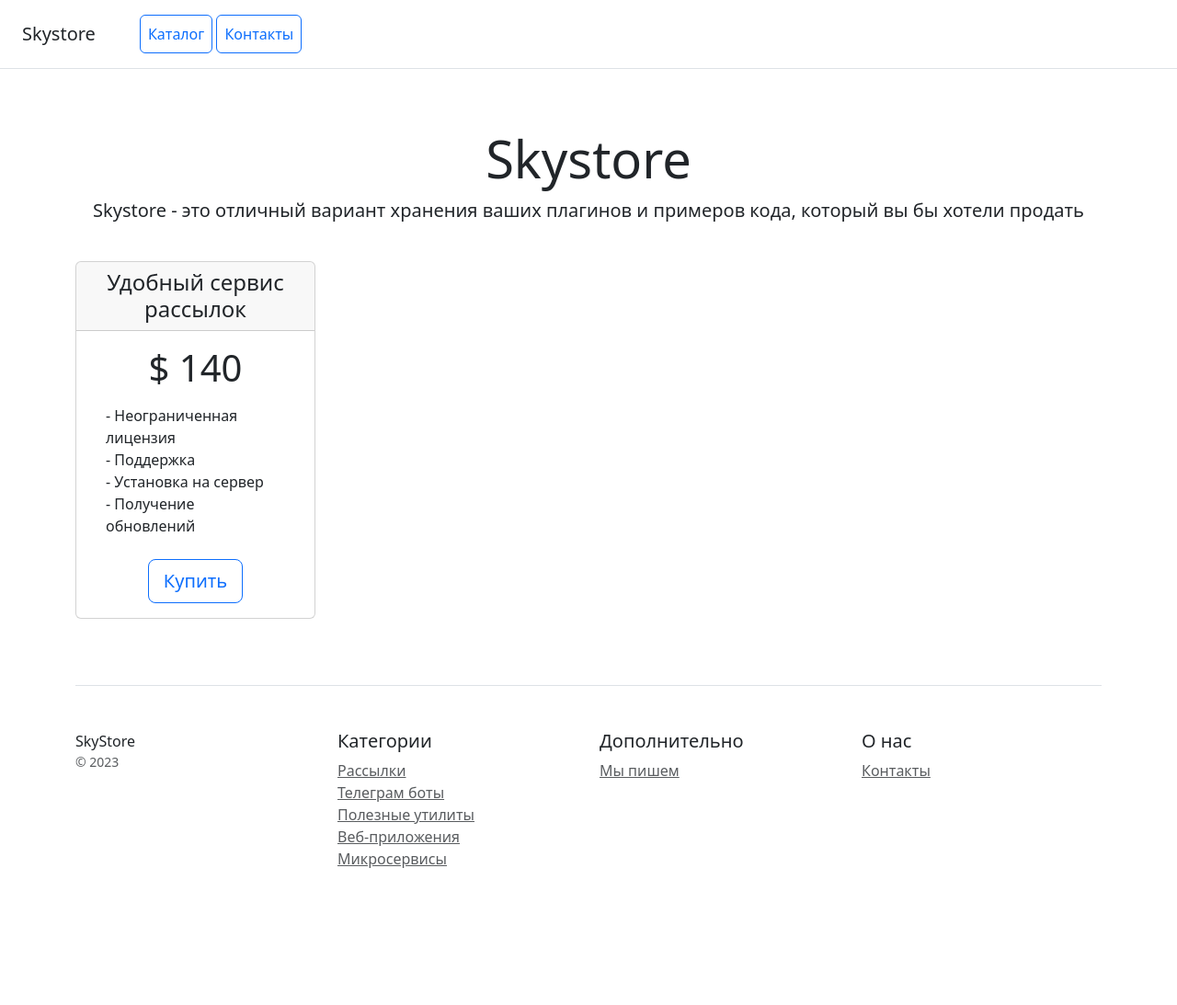
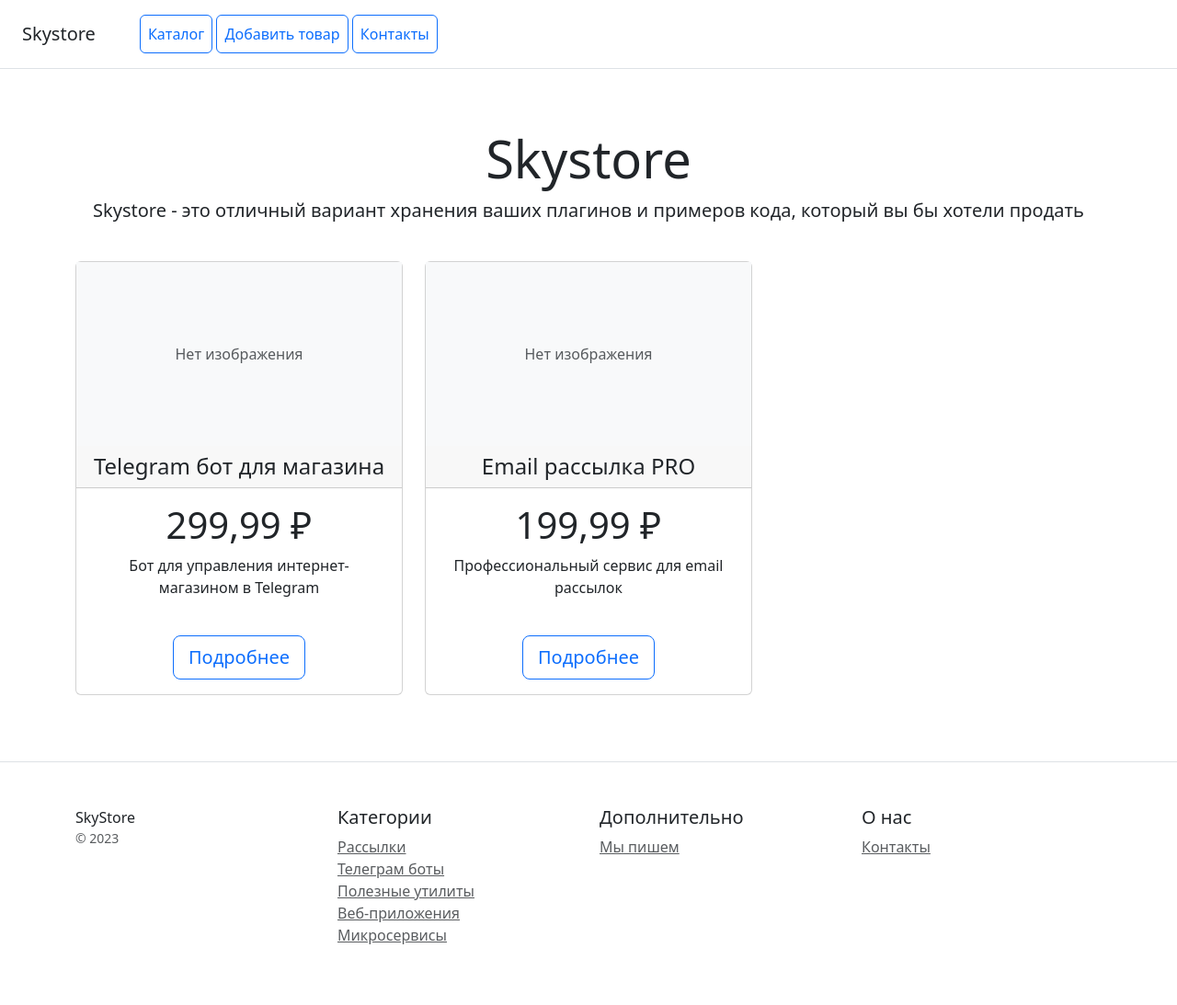
Before and after one commit to VoloshchenkoDmitry/-Web_page, a Django app: page / in a window 1280 px wide. Shown: the whole page at 92% size. Before the commit the page ends 944 px from the top, so only its background shows below. Run offline with Django 4.2, Linux system fonts and the light colour scheme; data comes from the database, SQL or seed files in the repository.

Commit message:
Создан новый контроллер и шаблон для отображения страницы с подробной информацией о товаре, добавлен в шаблон главной страницы код для отображения списка товаров с помощью цикла

```diff
--- /dev/null
+++ b/catalog/templates/catalog/base.html
@@ -0,0 +1,23 @@
+<!doctype html>
+<html lang="ru">
+<head>
+    <meta charset="utf-8">
+    <meta name="viewport" content="width=device-width, initial-scale=1">
+    <title>{% block title %}Skystore{% endblock %}</title>
+    <link href="https://cdn.jsdelivr.net/npm/bootstrap@5.3.0/dist/css/bootstrap.min.css" rel="stylesheet">
+    {% block extra_css %}{% endblock %}
+</head>
+<body>
+    {% include 'catalog/includes/header.html' %}
+
+    <main>
+        {% block content %}
+        {% endblock %}
+    </main>
+
+    {% include 'catalog/includes/footer.html' %}
+
+    <script src="https://cdn.jsdelivr.net/npm/bootstrap@5.3.0/dist/js/bootstrap.bundle.min.js"></script>
+    {% block extra_js %}{% endblock %}
+</body>
+</html>
--- a/catalog/templates/catalog/home.html
+++ b/catalog/templates/catalog/home.html
@@ -1,78 +1,84 @@
-<!doctype html>
-<html lang="en">
-<head>
-    <meta charset="utf-8">
-    <meta name="viewport" content="width=device-width, initial-scale=1">
-    <title>Skystore</title>
-    <link href="https://cdn.jsdelivr.net/npm/bootstrap@5.3.0/dist/css/bootstrap.min.css" rel="stylesheet">
-</head>
-<body>
-<div class="d-flex flex-column flex-md-row align-items-center p-3 px-md-4 mb-3 bg-white border-bottom box-shadow">
-    <h5 class="my-0 mr-md-auto font-weight-normal">Skystore</h5>
-    <nav class="ms-5">
-        <a class="p-2 btn btn-outline-primary" href="/">Каталог</a>
-        <a class="p-2 btn btn-outline-primary" href="/contacts/">Контакты</a>
-    </nav>
-</div>
+{% extends 'catalog/base.html' %}
 
+{% block content %}
 <div class="pricing-header px-3 py-3 pt-md-5 pb-md-4 mx-auto text-center">
     <h1 class="display-4">Skystore</h1>
-    <p class="lead">Skystore - это отличный вариант хранения ваших плагинов и примеров кода, который вы бы хотели
-        продать</p>
+    <p class="lead">Skystore - это отличный вариант хранения ваших плагинов и примеров кода, который вы бы хотели продать</p>
 </div>
 
 <div class="container">
+    {% if messages %}
+    <div class="row">
+        <div class="col-12">
+            {% for message in messages %}
+            <div class="alert alert-{{ message.tags }} alert-dismissible fade show" role="alert">
+                {{ message }}
+                <button type="button" class="btn-close" data-bs-dismiss="alert" aria-label="Close"></button>
+            </div>
+            {% endfor %}
+        </div>
+    </div>
+    {% endif %}
+
     <div class="row text-center">
-        <div class="col-3">
-            <div class="card mb-4 box-shadow">
+        {% for product in page_obj %}
+        <div class="col-lg-4 col-md-6 col-sm-12 mb-4">
+            <div class="card mb-4 box-shadow h-100">
+                {% if product.image %}
+                <img src="{{ product.image.url }}" class="card-img-top" alt="{{ product.name }}" style="height: 200px; object-fit: cover;">
+                {% else %}
+                <div class="bg-light d-flex align-items-center justify-content-center" style="height: 200px;">
+                    <span class="text-muted">Нет изображения</span>
+                </div>
+                {% endif %}
                 <div class="card-header">
-                    <h4 class="my-0 font-weight-normal">Удобный сервис рассылок</h4>
+                    <h4 class="my-0 font-weight-normal">{{ product.name }}</h4>
                 </div>
-                <div class="card-body">
-                    <h1 class="card-title pricing-card-title">$ 140</h1>
-                    <ul class="list-unstyled mt-3 mb-4 text-start m-3">
-                        <li>- Неограниченная лицензия</li>
-                        <li>- Поддержка</li>
-                        <li>- Установка на сервер</li>
-                        <li>- Получение обновлений</li>
-                    </ul>
-                    <button type="button" class="btn btn-lg btn-block btn-outline-primary">Купить</button>
+                <div class="card-body d-flex flex-column">
+                    <h1 class="card-title pricing-card-title">{{ product.price }} ₽</h1>
+                    <p class="card-text flex-grow-1">
+                        {{ product.description|truncatechars:100 }}
+                    </p>
+                    <div class="mt-auto">
+                        <a href="{% url 'catalog:product_detail' product.pk %}" class="btn btn-lg btn-block btn-outline-primary">Подробнее</a>
+                    </div>
                 </div>
             </div>
         </div>
+        {% empty %}
+        <div class="col-12">
+            <div class="alert alert-info" role="alert">
+                Товары пока не добавлены.
+            </div>
+        </div>
+        {% endfor %}
     </div>
 
-    <footer class="pt-4 my-md-5 pt-md-5 border-top">
-        <div class="row">
-            <div class="col-12 col-md">
-                SkyStore
-                <small class="d-block mb-3 text-muted">&copy; 2023</small>
-            </div>
-            <div class="col-6 col-md">
-                <h5>Категории</h5>
-                <ul class="list-unstyled text-small">
-                    <li><a class="text-muted" href="#">Рассылки</a></li>
-                    <li><a class="text-muted" href="#">Телеграм боты</a></li>
-                    <li><a class="text-muted" href="#">Полезные утилиты</a></li>
-                    <li><a class="text-muted" href="#">Веб-приложения</a></li>
-                    <li><a class="text-muted" href="#">Микросервисы</a></li>
-                </ul>
-            </div>
-            <div class="col-6 col-md">
-                <h5>Дополнительно</h5>
-                <ul class="list-unstyled text-small">
-                    <li><a class="text-muted" href="#">Мы пишем</a></li>
-                </ul>
-            </div>
-            <div class="col-6 col-md">
-                <h5>О нас</h5>
-                <ul class="list-unstyled text-small">
-                    <li><a class="text-muted" href="/contacts/">Контакты</a></li>
-                </ul>
-            </div>
-        </div>
-    </footer>
+    <!-- Пагинация -->
+    {% if page_obj.has_other_pages %}
+    <nav aria-label="Page navigation">
+        <ul class="pagination justify-content-center">
+            {% if page_obj.has_previous %}
+            <li class="page-item">
+                <a class="page-link" href="?page={{ page_obj.previous_page_number }}">Назад</a>
+            </li>
+            {% endif %}
+
+            {% for num in page_obj.paginator.page_range %}
+            {% if page_obj.number == num %}
+            <li class="page-item active"><span class="page-link">{{ num }}</span></li>
+            {% else %}
+            <li class="page-item"><a class="page-link" href="?page={{ num }}">{{ num }}</a></li>
+            {% endif %}
+            {% endfor %}
+
+            {% if page_obj.has_next %}
+            <li class="page-item">
+                <a class="page-link" href="?page={{ page_obj.next_page_number }}">Вперед</a>
+            </li>
+            {% endif %}
+        </ul>
+    </nav>
+    {% endif %}
 </div>
-<script src="https://cdn.jsdelivr.net/npm/bootstrap@5.3.0/dist/js/bootstrap.bundle.min.js"></script>
-</body>
-</html>
+{% endblock %}
--- /dev/null
+++ b/catalog/templates/catalog/includes/footer.html
@@ -0,0 +1,32 @@
+<footer class="pt-4 my-md-5 pt-md-5 border-top">
+    <div class="container">
+        <div class="row">
+            <div class="col-12 col-md">
+                SkyStore
+                <small class="d-block mb-3 text-muted">&copy; 2023</small>
+            </div>
+            <div class="col-6 col-md">
+                <h5>Категории</h5>
+                <ul class="list-unstyled text-small">
+                    <li><a class="text-muted" href="#">Рассылки</a></li>
+                    <li><a class="text-muted" href="#">Телеграм боты</a></li>
+                    <li><a class="text-muted" href="#">Полезные утилиты</a></li>
+                    <li><a class="text-muted" href="#">Веб-приложения</a></li>
+                    <li><a class="text-muted" href="#">Микросервисы</a></li>
+                </ul>
+            </div>
+            <div class="col-6 col-md">
+                <h5>Дополнительно</h5>
+                <ul class="list-unstyled text-small">
+                    <li><a class="text-muted" href="#">Мы пишем</a></li>
+                </ul>
+            </div>
+            <div class="col-6 col-md">
+                <h5>О нас</h5>
+                <ul class="list-unstyled text-small">
+                    <li><a class="text-muted" href="{% url 'catalog:contacts' %}">Контакты</a></li>
+                </ul>
+            </div>
+        </div>
+    </div>
+</footer>
--- /dev/null
+++ b/catalog/templates/catalog/includes/header.html
@@ -0,0 +1,13 @@
+<div class="d-flex flex-column flex-md-row align-items-center p-3 px-md-4 mb-3 bg-white border-bottom box-shadow">
+    <h5 class="my-0 mr-md-auto font-weight-normal">
+        <a href="{% url 'catalog:home' %}" class="text-decoration-none text-dark">Skystore</a>
+    </h5>
+    <nav class="ms-5">
+        <a class="p-2 btn btn-outline-primary" href="{% url 'catalog:home' %}">Каталог</a>
+        <a class="p-2 btn btn-outline-primary" href="{% url 'catalog:product_add' %}">Добавить товар</a>
+        <a class="p-2 btn btn-outline-primary" href="{% url 'catalog:contacts' %}">Контакты</a>
+        {% if user.is_authenticated %}
+        <a class="p-2 btn btn-outline-success" href="{% url 'admin:index' %}">Админка</a>
+        {% endif %}
+    </nav>
+</div>
--- a/catalog/urls.py
+++ b/catalog/urls.py
@@ -6,4 +6,6 @@ app_name = 'catalog'
 urlpatterns = [
     path('', views.home, name='home'),
     path('contacts/', views.contacts, name='contacts'),
+    path('product/<int:pk>/', views.product_detail, name='product_detail'),
+    path('product/add/', views.product_add, name='product_add'),
 ]
--- a/catalog/views.py
+++ b/catalog/views.py
@@ -1,22 +1,60 @@
-from django.shortcuts import render
+from django.shortcuts import render, get_object_or_404, redirect
 from django.http import HttpResponseRedirect
 from django.contrib import messages
+from django.core.paginator import Paginator
+from .models import Product, Contact
+from .forms import ProductForm
 
 
 def home(request):
-    return render(request, 'catalog/home.html')
+    product_list = Product.objects.all().order_by('-created_at')
+    paginator = Paginator(product_list, 6)  # 6 товаров на страницу
+
+    page_number = request.GET.get('page')
+    page_obj = paginator.get_page(page_number)
+
+    # Вывод в консоль для дополнительного задания
+    print("Последние 5 продуктов:")
+    for product in product_list[:5]:
+        print(f"- {product.name} ({product.price})")
+
+    context = {
+        'page_obj': page_obj
+    }
+    return render(request, 'catalog/home.html', context)
 
 
 def contacts(request):
+    contact_info = Contact.objects.first()
+
     if request.method == 'POST':
         name = request.POST.get('name')
         phone = request.POST.get('phone')
         message = request.POST.get('message')
 
-        # Здесь можно добавить логику обработки формы
-        # Например, сохранение в базу данных или отправка email
-
+        # Обработка формы
         messages.success(request, 'Сообщение успешно отправлено!')
         return HttpResponseRedirect('/contacts/')
 
-    return render(request, 'catalog/contacts.html')
+    context = {
+        'contact_info': contact_info
+    }
+    return render(request, 'catalog/contacts.html', context)
+
+
+def product_detail(request, pk):
+    product = get_object_or_404(Product, pk=pk)
+    return render(request, 'catalog/product_detail.html', {'product': product})
+
+
+def product_add(request):
+    if request.method == 'POST':
+        form = ProductForm(request.POST, request.FILES)
+        if form.is_valid():
+            form.save()
+            messages.success(request, 'Товар успешно добавлен!')
+            return redirect('catalog:home')
+    else:
+        form = ProductForm()
+
+    return render(request, 'catalog/product_form.html', {'form': form})
```
Also changed, not shown: catalog/admin.py (+33 -0 lines), catalog/forms.py (added, +14 -0 lines), catalog/templates/catalog/contacts.html (+19 -57 lines), catalog/templates/catalog/product_detail.html (added, +44 -0 lines), catalog/templates/catalog/product_form.html (added, +37 -0 lines).
